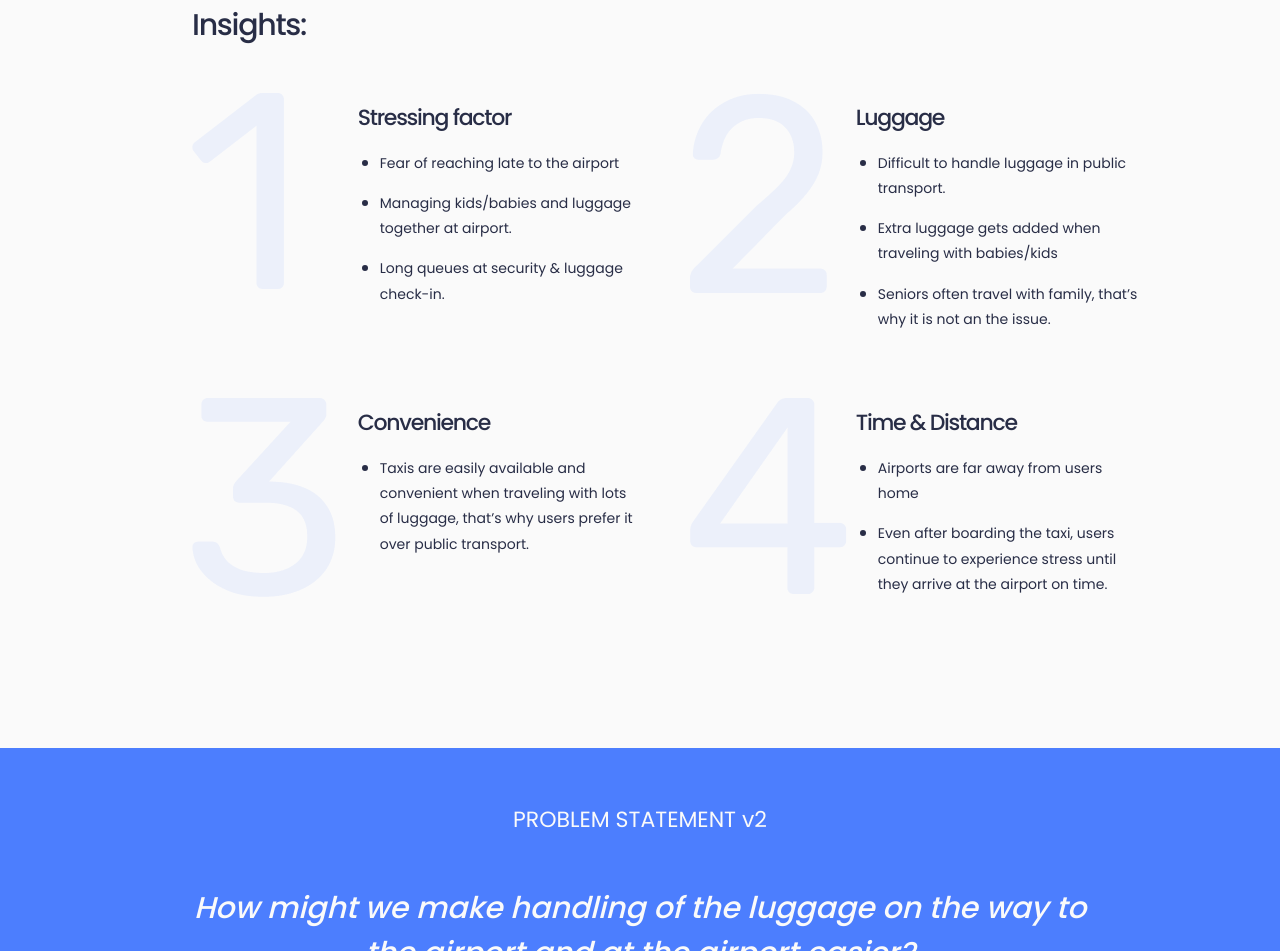
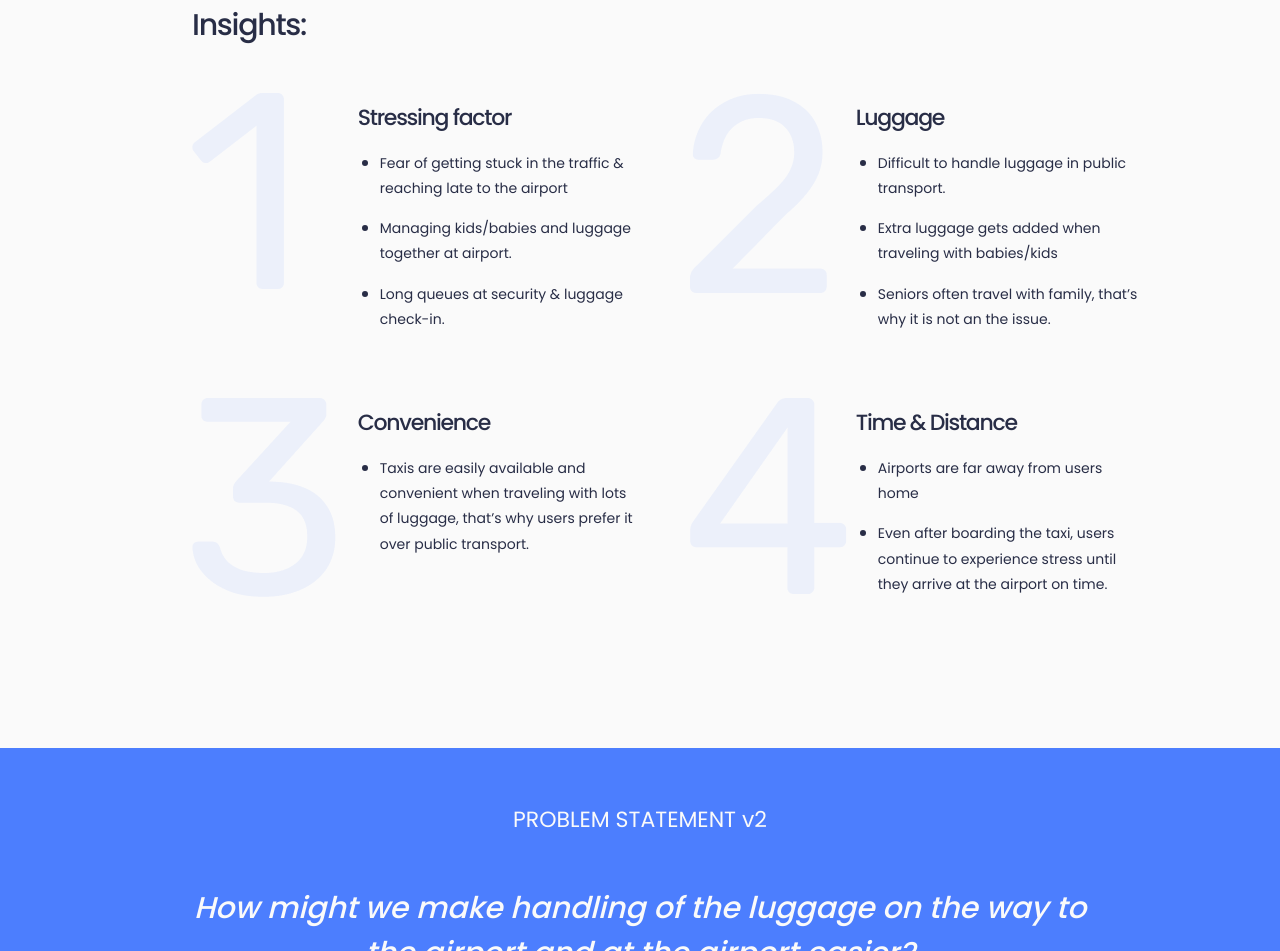
Before and after one commit to nihal0302/portfolio, a plain HTML site: page onboard/onboard_self.html in a window 1280 px wide. Shown: the part 3748-4699 px from the top of the page. Drawn offline with Linux system fonts and the light colour scheme.

Commit message:
Update onboard_self.html

```diff
--- a/onboard/onboard_self.html
+++ b/onboard/onboard_self.html
@@ -178,7 +178,7 @@
                         <div class="details2">
                         <h3>Stressing factor</h3>
                             <ul>
-                                <li><p>Fear of reaching late to the airport</p></li>
+                                <li><p>Fear of getting stuck in the traffic & reaching late to the airport</p></li>
                                 <li><p>Managing kids/babies and luggage together at airport.</p></li>
                                 <li><p>Long queues at security & luggage check-in.</p></li>
                             </ul>
```
